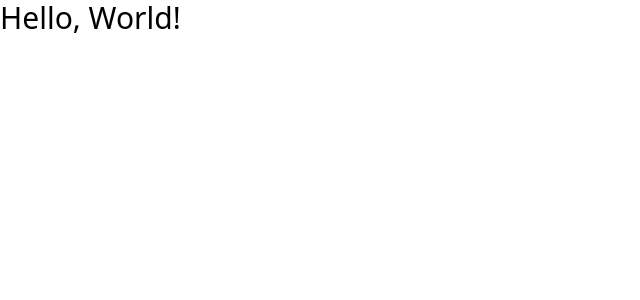
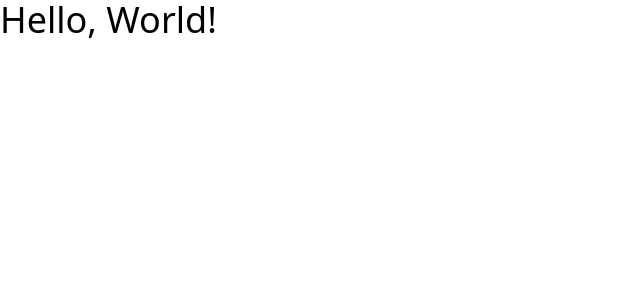
Before and after one commit to jordyslagter/circulaire-impact, a Nuxt app in the folder pitchdeck/: page / in a window 1280 px wide. Shown: the top 300 px of the page, without its empty margins (0-640 px from the left). Built offline with nearby package versions, Linux system fonts and the light colour scheme.

Commit message:
use routing

```diff
--- a/pitchdeck/app/app.vue
+++ b/pitchdeck/app/app.vue
@@ -1,6 +1,6 @@
 <template>
   <div>
     <NuxtRouteAnnouncer />
-    <h1 class="text-3xl">Hello, World!</h1>
+    <NuxtPage />
   </div>
 </template>
--- /dev/null
+++ b/pitchdeck/app/pages/index.vue
@@ -0,0 +1,3 @@
+<template>
+  <h1 class="text-4xl">Hello, World!</h1>
+</template>
```
